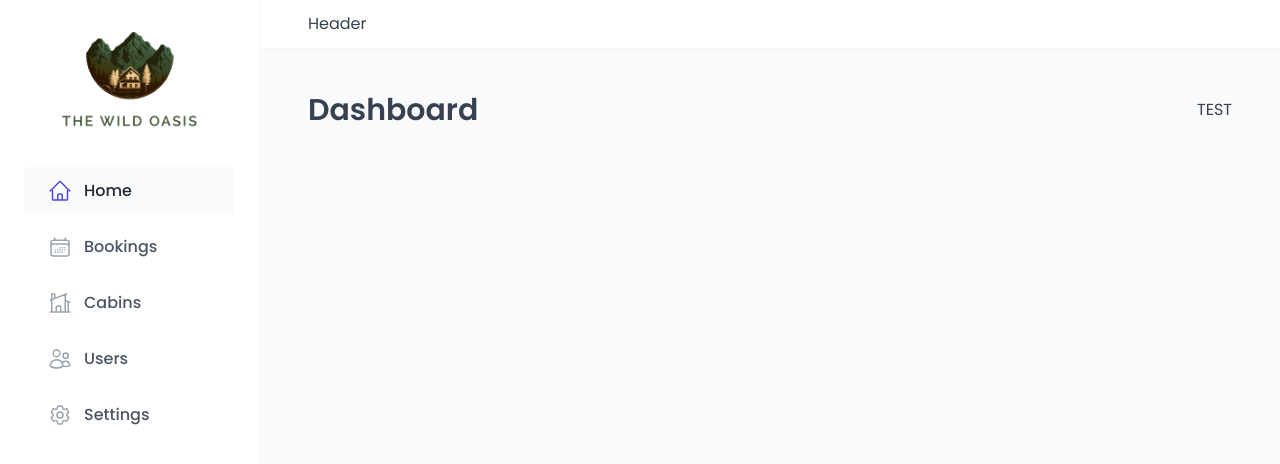
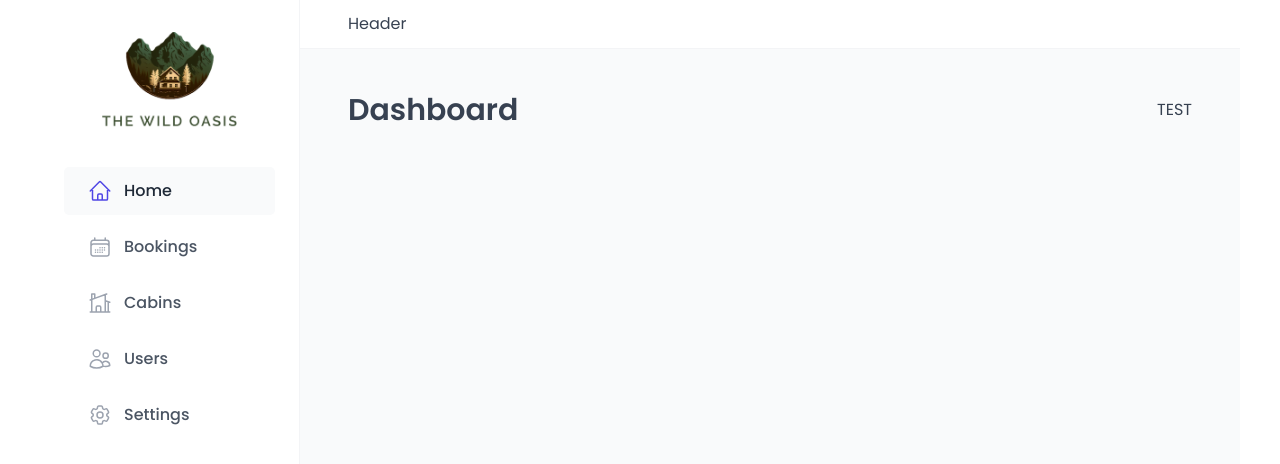
Before and after one commit to stekug/wild-oasis, a React (Vite) app: page /dashboard in a window 1280 px wide. Shown: the top 464 px of the page. Built offline with nearby package versions, Linux system fonts and the light colour scheme; a web font is replaced by a local one.

Commit message:
fix app layout space

```diff
--- a/src/ui/AppLayout.jsx
+++ b/src/ui/AppLayout.jsx
@@ -15,8 +15,17 @@ const Main = styled.main`
   padding: 4rem 4.8rem 6.4rem;
 `;
 
+const Container = styled.div`
+  max-width: 120rem;
+  margin: 0 auto;
+  display: flex;
+  flex-direction: column;
+  gap: 3.2rem;
+`;
+
 export default function AppLayout() {
   return (
+    <Container>
       <StyledAppLayout>
         <Header />
         <Sidebar />
@@ -24,5 +33,6 @@ export default function AppLayout() {
           <Outlet />
         </Main>
       </StyledAppLayout>
+    </Container>
   );
 }
```
Lines whose indentation alone changed are shown as unchanged.
